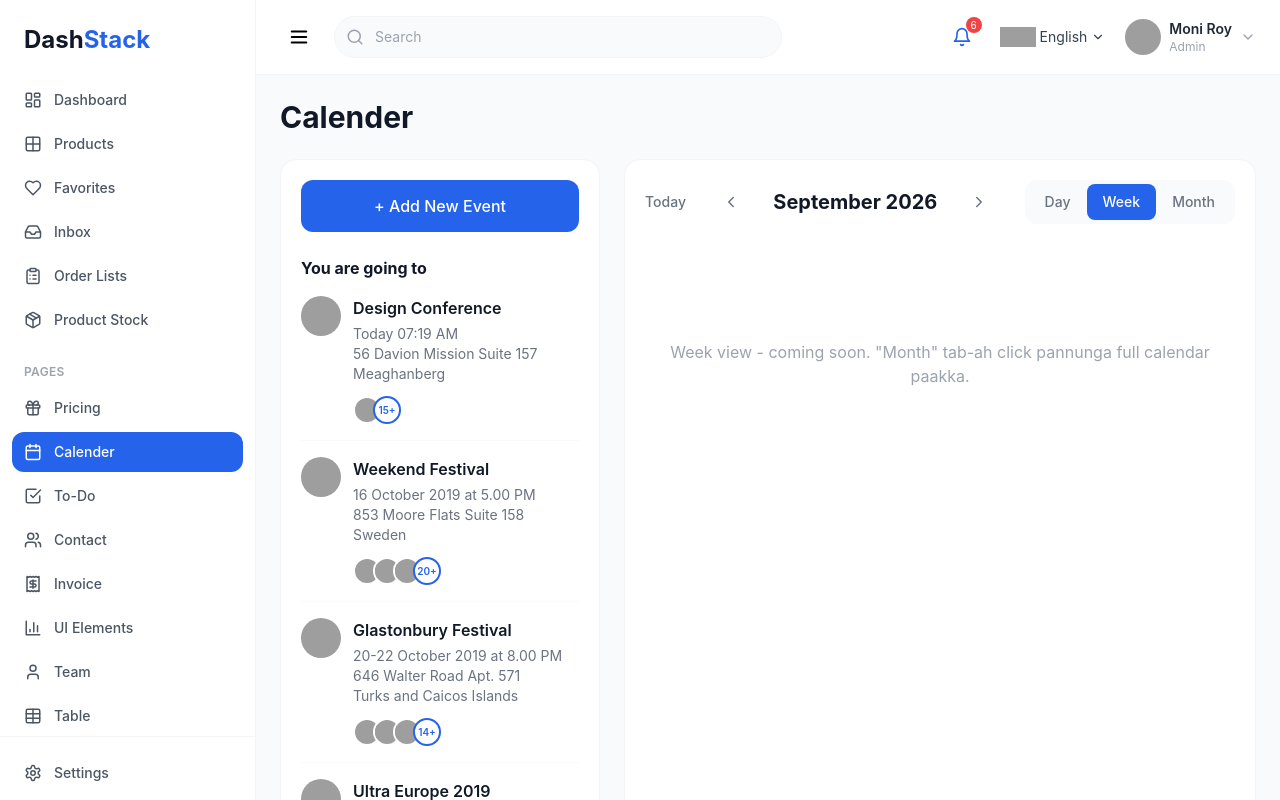
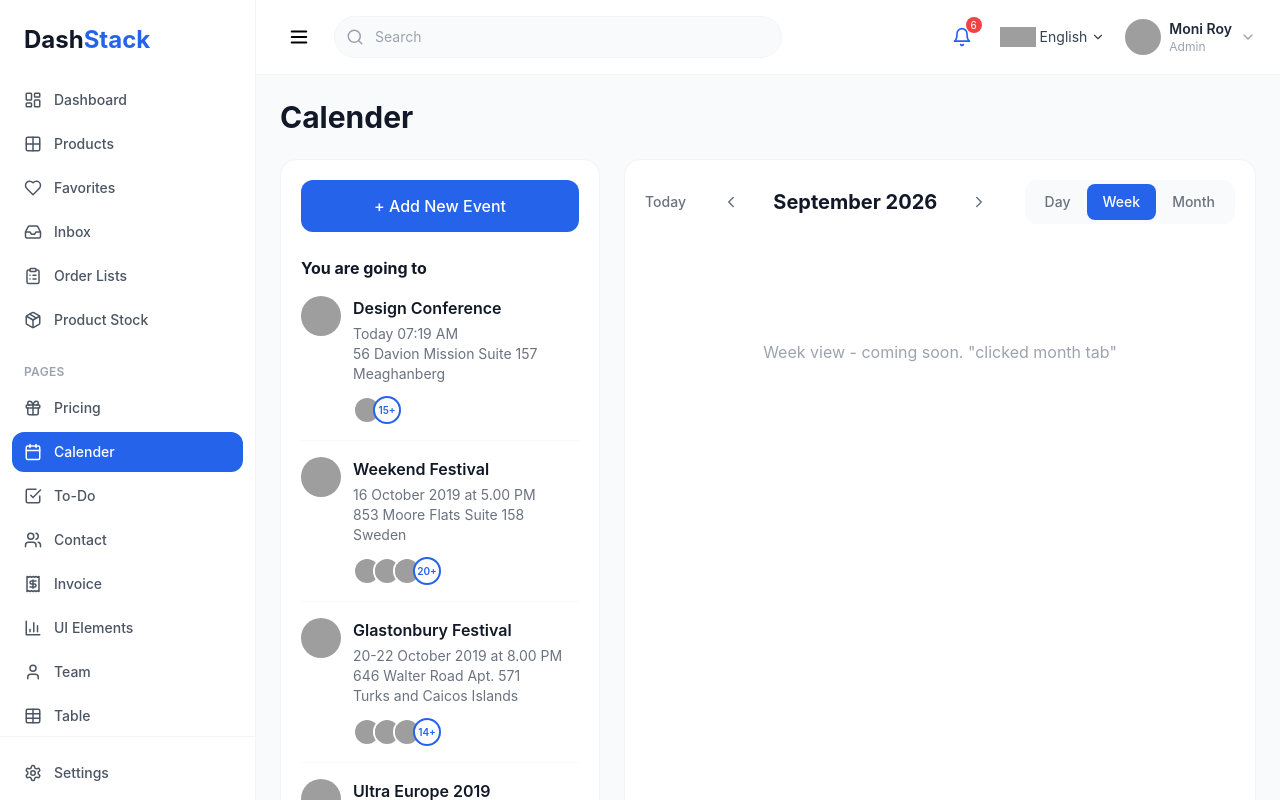
Before and after one commit to Ponmani-A/Dashstack-Dashboard, a React (Vite) app: page /calender in a window 1280 px wide. Both pictures are taken after a click on the button "Week". Shown: the top 800 px of the page. Built offline with nearby package versions, Linux system fonts and the light colour scheme; grey boxes are pictures that could not be loaded.

Commit message:
Updated DashStack

```diff
--- a/src/components/CalendarGrid.jsx
+++ b/src/components/CalendarGrid.jsx
@@ -17,9 +17,6 @@ const monthNames = [
   "December",
 ];
 
-// Event bars-oda color - Tailwind class name build panna, oru object-la vachurukom.
-// "border" andha idathula colored strip (event start pannuriya idam kaatuvom),
-// "bg"/"text" - andha bar-oda background/text color.
 const colorStyles = {
   purple: {
     border: "border-purple-600",
@@ -35,9 +32,6 @@ const colorStyles = {
   blue: { border: "border-blue-600", bg: "bg-blue-100", text: "text-blue-700" },
 };
 
-// Calendar-la mattum kaatura bars - list panel-oda data vera, ithu vera.
-// (Glastonbury Festival rendu murai kaatirukom - 20-22 main event, 25-ku oru chinna continuation,
-// design screenshot-la irundha maadhiri)
 const calendarBars = [
   {
     title: "Design Conference",
@@ -144,7 +138,6 @@ export default function CalendarGrid() {
 
   return (
     <div className="flex-1 min-w-0 bg-white rounded-2xl border border-gray-100 p-5 overflow-hidden">
-      {/* Top controls */}
       <div className="flex flex-wrap items-center gap-4 mb-5">
         <button
           onClick={goToday}
@@ -171,7 +164,6 @@ export default function CalendarGrid() {
           </button>
         </div>
 
-        {/* Day/Week/Month toggle */}
         <div className="flex items-center bg-gray-50 rounded-xl p-1">
           {["Day", "Week", "Month"].map((view) => (
             <button
@@ -190,10 +182,8 @@ export default function CalendarGrid() {
       </div>
 
       {activeView !== "Month" ? (
-        // Day/Week view ithu simple version - full calendar build pannala, chinna note kaatirukom
         <div className="py-24 text-center text-gray-400">
-          {activeView} view - coming soon. "Month" tab-ah click pannunga full
-          calendar paakka.
+          {activeView} view - coming soon. "clicked month tab"
         </div>
       ) : (
         <div className="border border-gray-100 rounded-xl overflow-hidden">
@@ -209,7 +199,6 @@ export default function CalendarGrid() {
             ))}
           </div>
 
-          {/* Weeks */}
           {weeks.map((week, weekIndex) => {
             const bars = getEventBarsForWeek(week);
             return (
@@ -249,7 +238,6 @@ export default function CalendarGrid() {
                   );
                 })}
 
-                {/* Event bars - correct column span-la potrom, ovvoru bar-um vera vera row-la (mela mela stack aagum) */}
                 {bars.map((bar, i) => (
                   <div
                     key={`${bar.title}-${i}`}
--- a/src/components/EventsPanel.jsx
+++ b/src/components/EventsPanel.jsx
@@ -1,6 +1,3 @@
-// Ovvoru event-kum, avatar images (chinna circle), name, date/time, address,
-// location, konjam avatar preview + "+N" badge (baaki attendees count).
-// "color" field - CalendarGrid-la event bar-oda color match pannurathukku use pannuvom.
 export const events = [
   {
     id: 1,
@@ -56,7 +53,6 @@ export const events = [
   },
 ];
 
-// onAddEvent - "+ Add New Event" click pannina, parent-ku solrathukku
 export default function EventsPanel({ onAddEvent }) {
   return (
     <div className="w-full lg:w-80 shrink-0 bg-white rounded-2xl border border-gray-100 p-5">
@@ -73,7 +69,6 @@ export default function EventsPanel({ onAddEvent }) {
         {events.map((event) => (
           <div key={event.id} className="py-4 first:pt-0">
             <div className="flex items-start gap-3">
-              {/* Avatar mudhal image - illana grey circle placeholder */}
               {event.avatars[0] ? (
                 <img
                   src={event.avatars[0]}
--- a/src/components/OrderFilterBar.jsx
+++ b/src/components/OrderFilterBar.jsx
@@ -55,8 +55,6 @@ function DateFilterDropdown({ selected, onApply }) {
   const [open, setOpen] = useState(false);
   const [viewYear, setViewYear] = useState(today.getFullYear());
   const [viewMonth, setViewMonth] = useState(today.getMonth());
-  // "draft" - popup-kulla click pannuratha ellam, ithula mattum vachurupom.
-  // "Apply Now" click panna varaikkum, parent-oda real state touch pannama irukkanum.
   const [draft, setDraft] = useState(selected);
 
   const days = getCalendarDays(viewYear, viewMonth);
@@ -89,8 +87,6 @@ function DateFilterDropdown({ selected, onApply }) {
     onApply(draft);
     setOpen(false);
   }
-
-  // Button-la label - date select pannirundha, first date-oda readable text kaatum
   const buttonLabel =
     selected.length === 0
       ? "Date"
@@ -185,7 +181,7 @@ function DateFilterDropdown({ selected, onApply }) {
   );
 }
 
-// "2019-8-4" (year-month-day, month 0-indexed) -> "04 Sep 2019" mாதிரி readable text
+// "2019-8-4" (year-month-day, month 0-indexed) -> "04 Sep 2019" mathiri readable text
 function formatDateKey(dateKey) {
   const [year, month, day] = dateKey.split("-").map(Number);
   const shortMonths = [
@@ -194,7 +190,7 @@ function formatDateKey(dateKey) {
     "Mar",
     "Apr",
     "May",
-    "Jun",
+    +"Jun",
     "Jul",
     "Aug",
     "Sep",
@@ -205,9 +201,6 @@ function formatDateKey(dateKey) {
   return `${String(day).padStart(2, "0")} ${shortMonths[month]} ${year}`;
 }
 
-// ===================== Pill Multi-Select Dropdown (Order Type / Order Status) =====================
-// Ithே "Order Type" and "Order Status" moonukum use pannuvom.
-// popupTitle, options, noteText - vera vera kudukalam, design onnu than.
 function PillMultiSelectDropdown({
   label,
   popupTitle,
@@ -297,7 +290,6 @@ function PillMultiSelectDropdown({
   );
 }
 
-// ===================== Main Filter Bar =====================
 export const orderTypeOptions = [
   "Health & Medicine",
   "Book & Stationary",
@@ -317,8 +309,7 @@ export const orderStatusOptions = [
 ];
 
 // filters, onFilterChange - parent (OrderLists.jsx) la irundhu varum.
-// Ithே component ippo "state" vachukalathu - parent-la than filters state irukku,
-// idhu prop mattum receive pannum, adhunala real filtering parent-la nadakum.
+
 export default function OrderFilterBar({ filters, onFilterChange }) {
   function handleReset() {
     onFilterChange({ dates: [], orderTypes: [], orderStatuses: [] });
```
